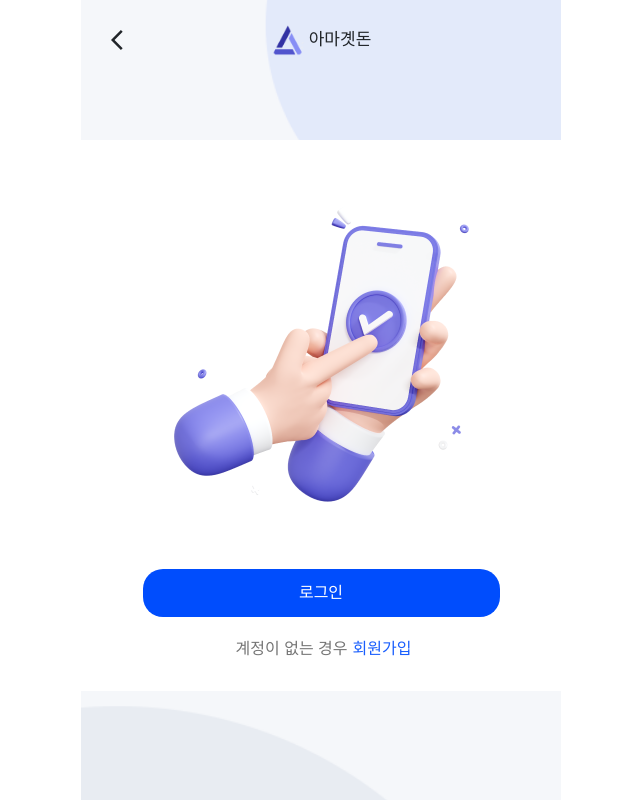
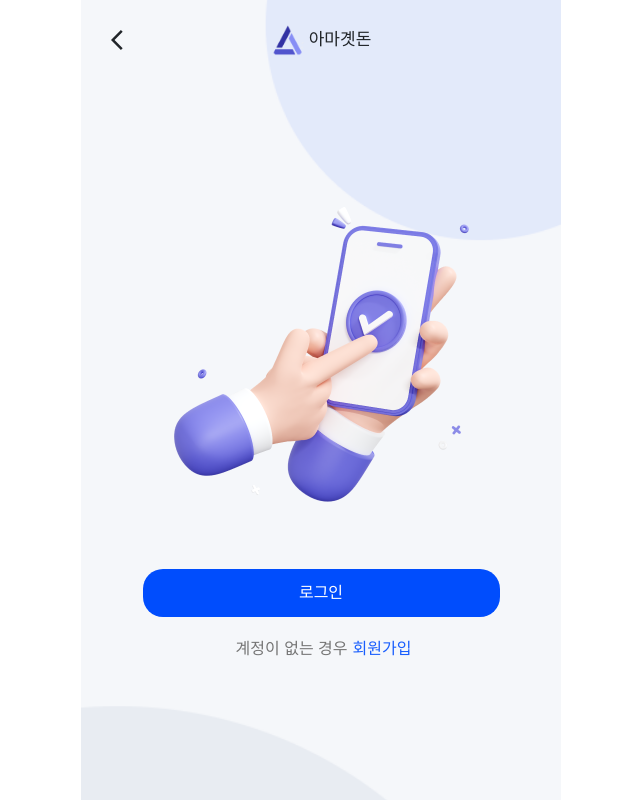
Before and after one commit to PDA-ARMAGYETDON/pda-armagyeton-frontend, a React (Vite) app in the folder amagyeton/: page /access in a window 1280 px wide. Shown: the whole page, without its empty margins (319-959 px from the left). Built offline with nearby package versions, Linux system fonts and the light colour scheme; a web font is replaced by a local one.

Commit message:
refactor: body 태그 section으로 변경

```diff
--- a/amagyeton/src/pages/access/AccessPage.jsx
+++ b/amagyeton/src/pages/access/AccessPage.jsx
@@ -23,7 +23,10 @@ const AccessPage = () => {
           <button onClick={onClickMoveToLogin}>로그인</button>
           <span>
             계정이 없는 경우
-            <span style={{ color: "#195EFD" }} onClick={onClickMovoToSignup}>
+            <span
+              style={{ color: "#195EFD", cursor: "pointer" }}
+              onClick={onClickMovoToSignup}
+            >
               회원가입
             </span>
           </span>
--- a/amagyeton/src/pages/access/AccessPage.style.js
+++ b/amagyeton/src/pages/access/AccessPage.style.js
@@ -29,7 +29,7 @@ export const AccessHeader = styled.header`
   align-items: center;
 `;
 
-export const AccessBody = styled.body`
+export const AccessBody = styled.section`
   width: 100%;
   display: flex;
   flex-direction: column;
@@ -39,7 +39,7 @@ export const AccessBody = styled.body`
   animation: ${fadeIn} 0.3s ease-in;
 `;
 
-export const AccessBodyButtonDiv = styled.body`
+export const AccessBodyButtonDiv = styled.section`
   width: 100%;
   display: flex;
   flex-direction: column;
```
